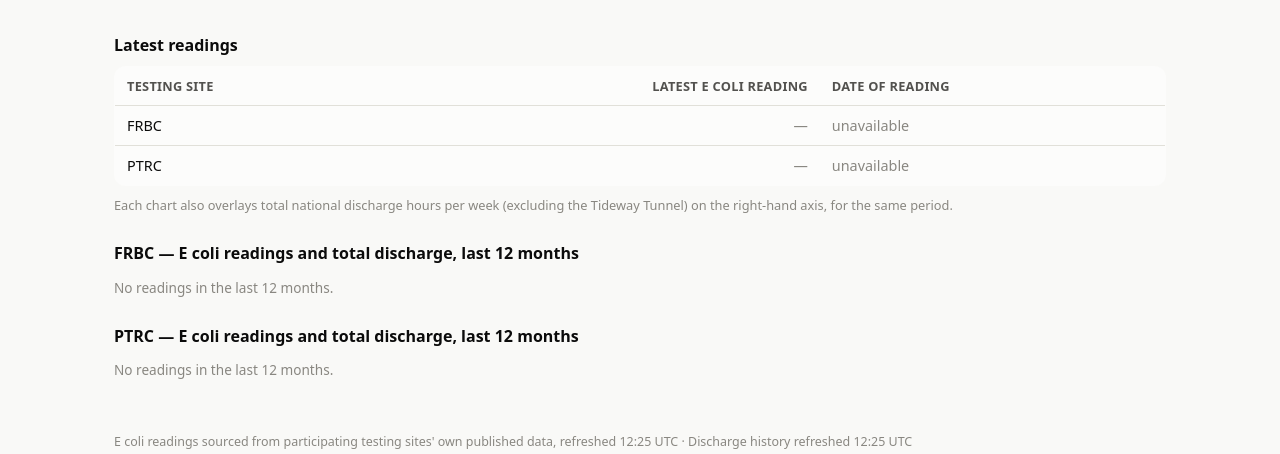
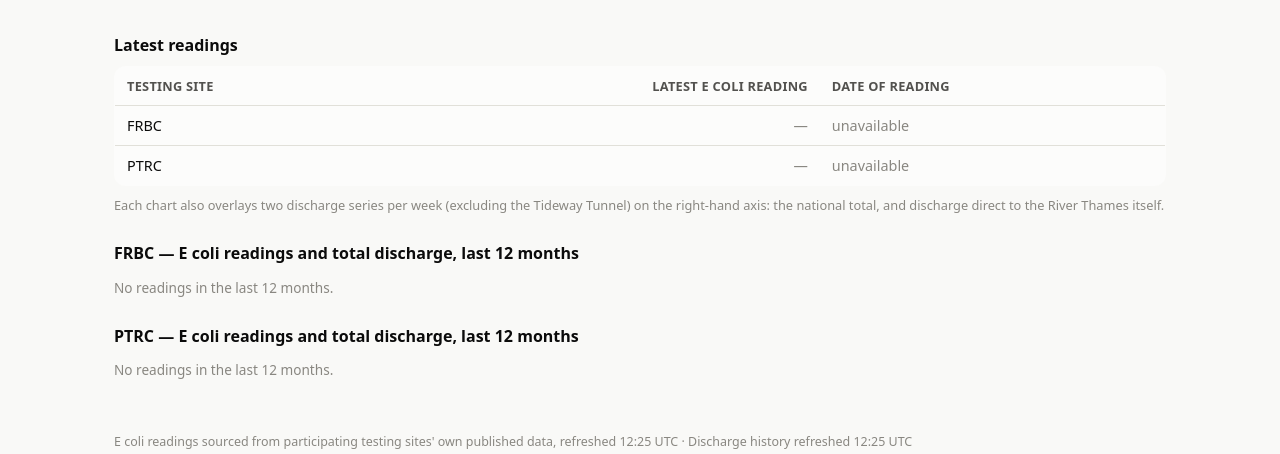
Before and after one commit to andrewfdn1/thames-water-cso-dashboard, a Flask app: page /testing in a window 1280 px wide. Shown: the part 160-614 px from the top of the page. Run offline with Flask 3, Linux system fonts and the light colour scheme; data that the repository does not hold is empty.

Commit message:
Add a River Thames-only discharge line alongside the national total
get_total_discharge_weekly() now computes two series in one pass over
discharge_events: the existing national total (excl. Tideway Tunnel), and
a new Thames-only total (permits whose receiving watercourse is the River
Thames itself, also excl. Tideway Tunnel). Both charts now show three
lines: the site's E. coli readings, the national discharge total, and
discharge direct to the Thames -- since a national total mixes in rivers
with no bearing on a Thames-side test site's water quality, the Thames
line is the more locally-relevant comparison for spotting any real timing
relationship with the E. coli readings.

Verified with synthetic data that a Thames-non-tunnel permit counts in
both series, a non-Thames permit counts only in the national total, and a
Thames-nominal but tunnel-connected permit counts in neither.

```diff
--- a/app.py
+++ b/app.py
@@ -867,21 +867,34 @@ def _load_discharge_intervals():
 
 
 def get_total_discharge_weekly():
-    """Total discharge hours per week, nationally, excluding Tideway Tunnel
-    permits -- same exclusion the Summary page's subtotal already applies.
-    Tunnel classification comes from the *current* monitor list, since a
-    site's tunnel connection is a fixed physical property, not something
-    that changes week to week; a permit retired before today's monitor list
-    won't be classifiable and is conservatively counted as non-tunnel."""
+    """Weekly discharge hours from two angles, always excluding Tideway
+    Tunnel permits (captured, never reaches a river) -- same exclusion the
+    Summary page's subtotal already applies:
+      - "national_hours": every non-tunnel permit in the country.
+      - "thames_hours": only permits whose receiving watercourse is the
+        River Thames itself -- a locally-relevant comparison for a
+        Thames-side testing site, since the national total mixes in rivers
+        with no bearing on a specific site's water quality.
+    Tunnel/watercourse classification comes from the *current* monitor
+    list, since both are fixed site properties, not something that varies
+    week to week; a permit retired before today's monitor list won't be
+    classifiable and is conservatively counted as national-only, not
+    Thames."""
     def fetch():
         monitors, _ = get_all_monitors()
-        tunnel_permits = {p for p, m in (monitors or {}).items() if m.get("tunnel_connected_inferred")}
+        monitors = monitors or {}
+        tunnel_permits = {p for p, m in monitors.items() if m.get("tunnel_connected_inferred")}
+        thames_permits = {
+            p for p, m in monitors.items()
+            if m.get("water") == "River Thames" and not m.get("tunnel_connected_inferred")
+        }
 
         intervals = _load_discharge_intervals()
         now_utc = datetime.now(timezone.utc)
         buckets = _week_buckets()
         n = len(buckets)
-        secs_by_week = [0.0] * n
+        national_secs = [0.0] * n
+        thames_secs = [0.0] * n
         window_start = datetime.combine(buckets[0][0], datetime.min.time(), tzinfo=timezone.utc)
 
         for permit, start_dt, stop_dt in intervals:
@@ -890,6 +903,7 @@ def get_total_discharge_weekly():
             effective_stop = stop_dt or now_utc
             if effective_stop <= window_start:
                 continue
+            is_thames = permit in thames_permits
             start_idx = max(0, (start_dt.date() - buckets[0][0]).days // 7)
             for i in range(start_idx, n):
                 b_start = datetime.combine(buckets[i][0], datetime.min.time(), tzinfo=timezone.utc)
@@ -899,11 +913,15 @@ def get_total_discharge_weekly():
                 clipped_start = max(start_dt, b_start)
                 clipped_stop = min(effective_stop, b_end)
                 if clipped_stop > clipped_start:
-                    secs_by_week[i] += (clipped_stop - clipped_start).total_seconds()
+                    secs = (clipped_stop - clipped_start).total_seconds()
+                    national_secs[i] += secs
+                    if is_thames:
+                        thames_secs[i] += secs
 
         return {
-            "week_starts": [b[0].isoformat() for b in buckets],
-            "hours":       [round(s / 3600, 2) for s in secs_by_week],
+            "week_starts":     [b[0].isoformat() for b in buckets],
+            "national_hours":  [round(s / 3600, 2) for s in national_secs],
+            "thames_hours":    [round(s / 3600, 2) for s in thames_secs],
         }
 
     return get_cached("total_discharge_weekly", fetch, ttl_seconds=_WQ_REFRESH_SECONDS)
@@ -954,7 +972,9 @@ def testing_view():
     week_labels = [b[0].strftime("%-d %b") for b in buckets]
 
     discharge_weekly, discharge_fetched_at = get_total_discharge_weekly()
-    discharge_hours = (discharge_weekly or {}).get("hours") or [0] * len(buckets)
+    discharge_weekly = discharge_weekly or {}
+    national_hours = discharge_weekly.get("national_hours") or [0] * len(buckets)
+    thames_hours = discharge_weekly.get("thames_hours") or [0] * len(buckets)
 
     chart_data = {}
     chart_has_data = {}
@@ -970,7 +990,8 @@ def testing_view():
         week_labels=week_labels,
         chart_data=chart_data,
         chart_has_data=chart_has_data,
-        discharge_hours=discharge_hours,
+        national_hours=national_hours,
+        thames_hours=thames_hours,
         discharge_fetched_at=discharge_fetched_at,
     )
 
--- a/templates/testing.html
+++ b/templates/testing.html
@@ -36,7 +36,7 @@
     </tbody>
   </table>
   <p style="color:var(--text-muted); font-size:0.8rem; margin:-18px 0 24px;">
-    Each chart also overlays total national discharge hours per week (excluding the Tideway Tunnel) on the right-hand axis, for the same period.
+    Each chart also overlays two discharge series per week (excluding the Tideway Tunnel) on the right-hand axis: the national total, and discharge direct to the River Thames itself.
   </p>
 
   {% for key, label in [('frbc', 'FRBC'), ('ptrc', 'PTRC')] %}
@@ -57,7 +57,8 @@
 <script>
   const WEEK_LABELS = {{ week_labels | tojson }};
   const CHART_DATA = {{ chart_data | tojson }};
-  const DISCHARGE_HOURS = {{ discharge_hours | tojson }};
+  const NATIONAL_HOURS = {{ national_hours | tojson }};
+  const THAMES_HOURS = {{ thames_hours | tojson }};
   const SITE_LABELS = {frbc: 'FRBC', ptrc: 'PTRC'};
 
   Object.keys(CHART_DATA).forEach(function (key) {
@@ -84,10 +85,21 @@
             yAxisID: 'y',
           },
           {
-            label: 'Total discharge, excl. Tideway Tunnel (hours/week)',
-            data: DISCHARGE_HOURS,
+            label: 'National discharge, excl. Tideway Tunnel (hours/week)',
+            data: NATIONAL_HOURS,
             borderColor: '#3987e5',
             backgroundColor: 'rgba(57,135,229,0.08)',
+            pointRadius: 0,
+            borderWidth: 1.5,
+            tension: 0.15,
+            fill: false,
+            yAxisID: 'y1',
+          },
+          {
+            label: 'Direct to River Thames (hours/week)',
+            data: THAMES_HOURS,
+            borderColor: '#0ca30c',
+            backgroundColor: 'rgba(12,163,12,0.08)',
             pointRadius: 0,
             borderWidth: 1.5,
             tension: 0.15,
```
